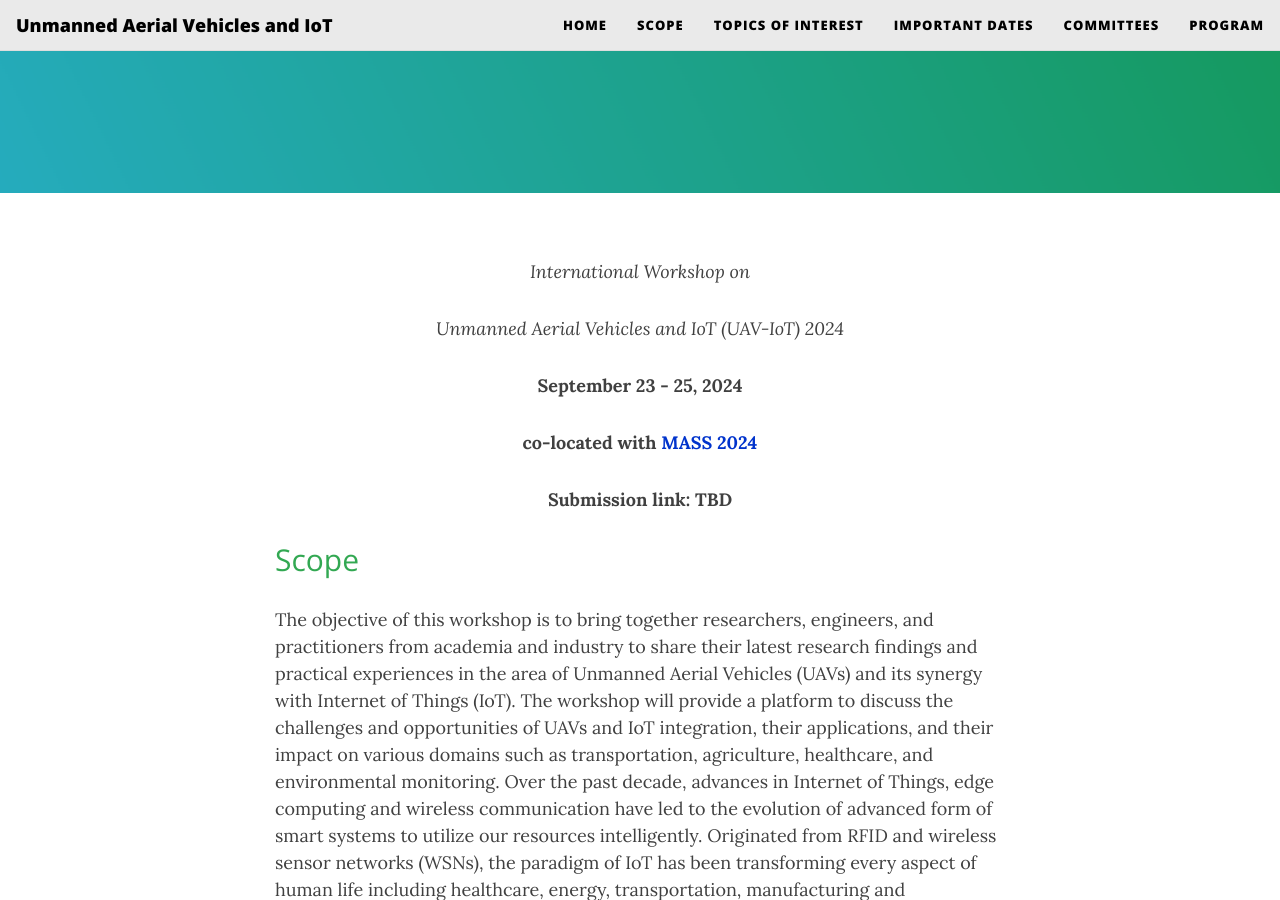
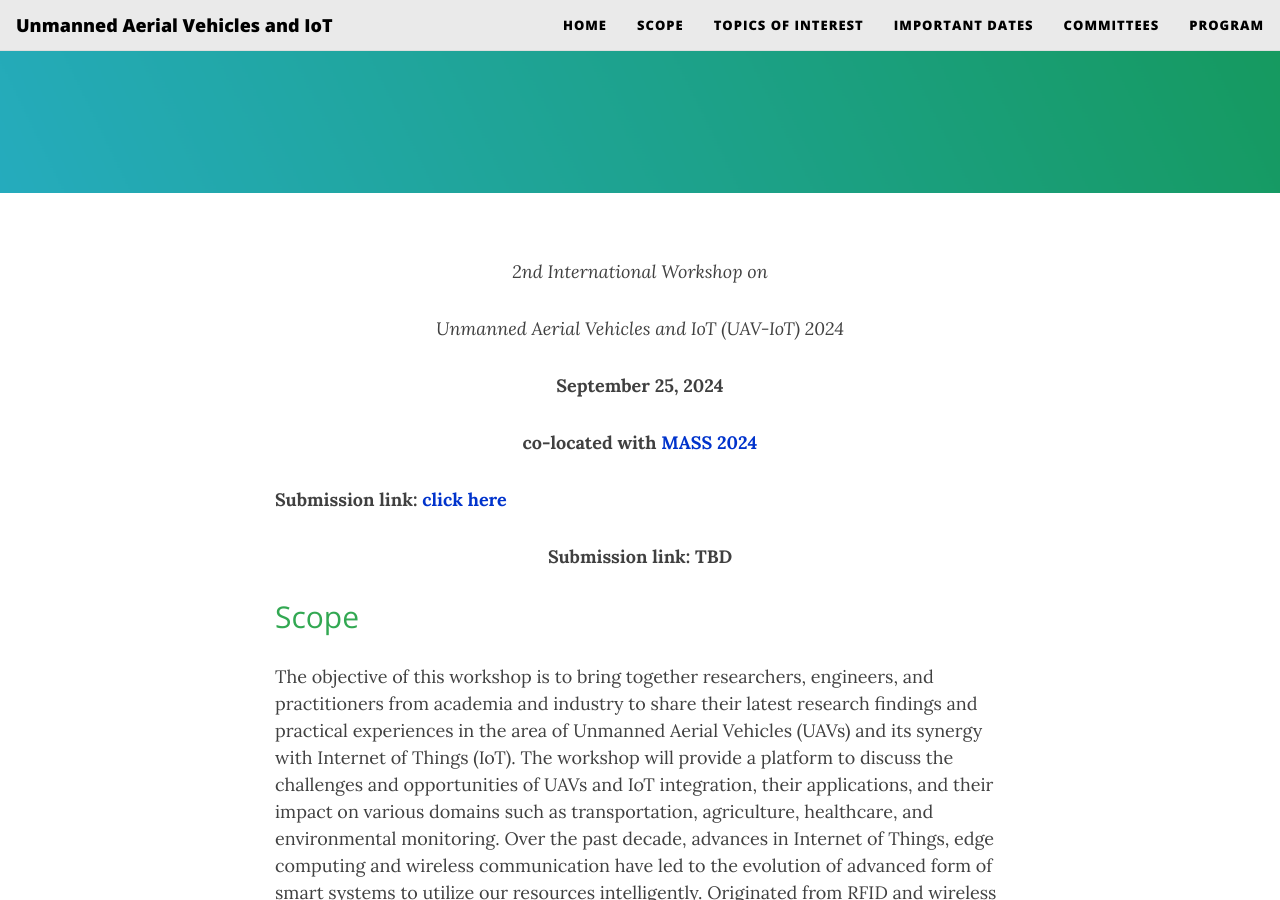
Before and after one commit to IWUAV-IoT/IWUAV-IoT.github.io, a Jekyll site: the page built from index.md, in a window 1280 px wide and 900 px high, scrolled down 313 px. Built offline with Jekyll 4.4.1, drawn with Linux system fonts in a browser that asks for light colours; nearby versions of some CDN libraries.

Commit message:
Update index.md

```diff
--- a/index.md
+++ b/index.md
@@ -8,7 +8,7 @@ cover-img: "assets/img/banner.png"
 
 
 
-_International Workshop on_
+_2nd International Workshop on_
 {: style="text-align: center"}
 
 _Unmanned Aerial Vehicles and IoT (UAV-IoT) 2024_
@@ -17,15 +17,14 @@ _Unmanned Aerial Vehicles and IoT (UAV-IoT) 2024_
 <!-- Padova, Italy -->
 {: style="text-align: center"}
 
-**September 23 - 25, 2024**
+**September 25, 2024**
 {: style="text-align: center"}
 
 **co-located with [MASS 2024](https://sites.google.com/view/ieee-mass-2024)**
 {: style="text-align: center"}
 
-<!--
-**Submission link: [click here](TBD)**
--->
+**Submission link: [click here](https://edas.info/newPaper.php?c=32419)**
+
 **Submission link: TBD**
 {: style="text-align: center"}
 
```
